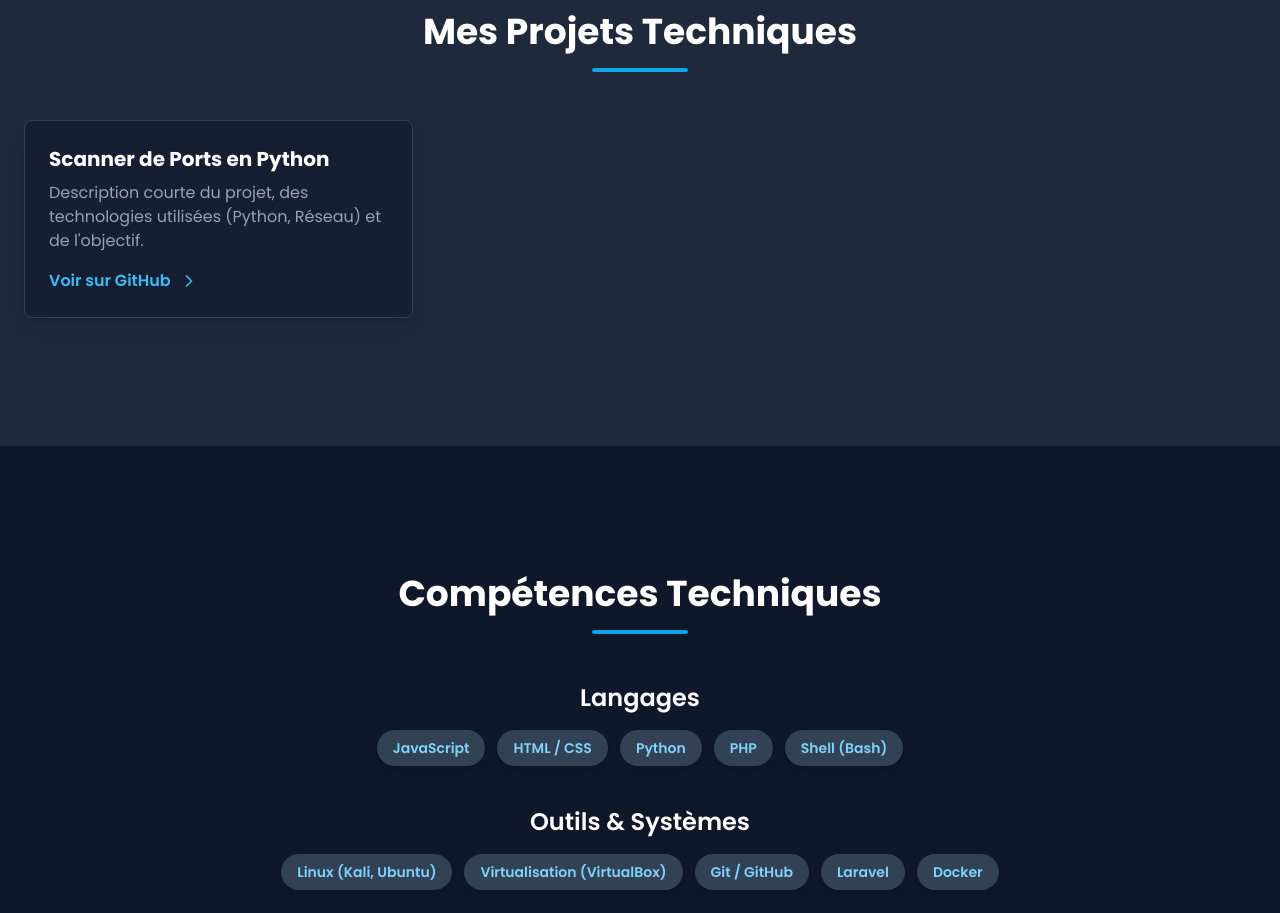
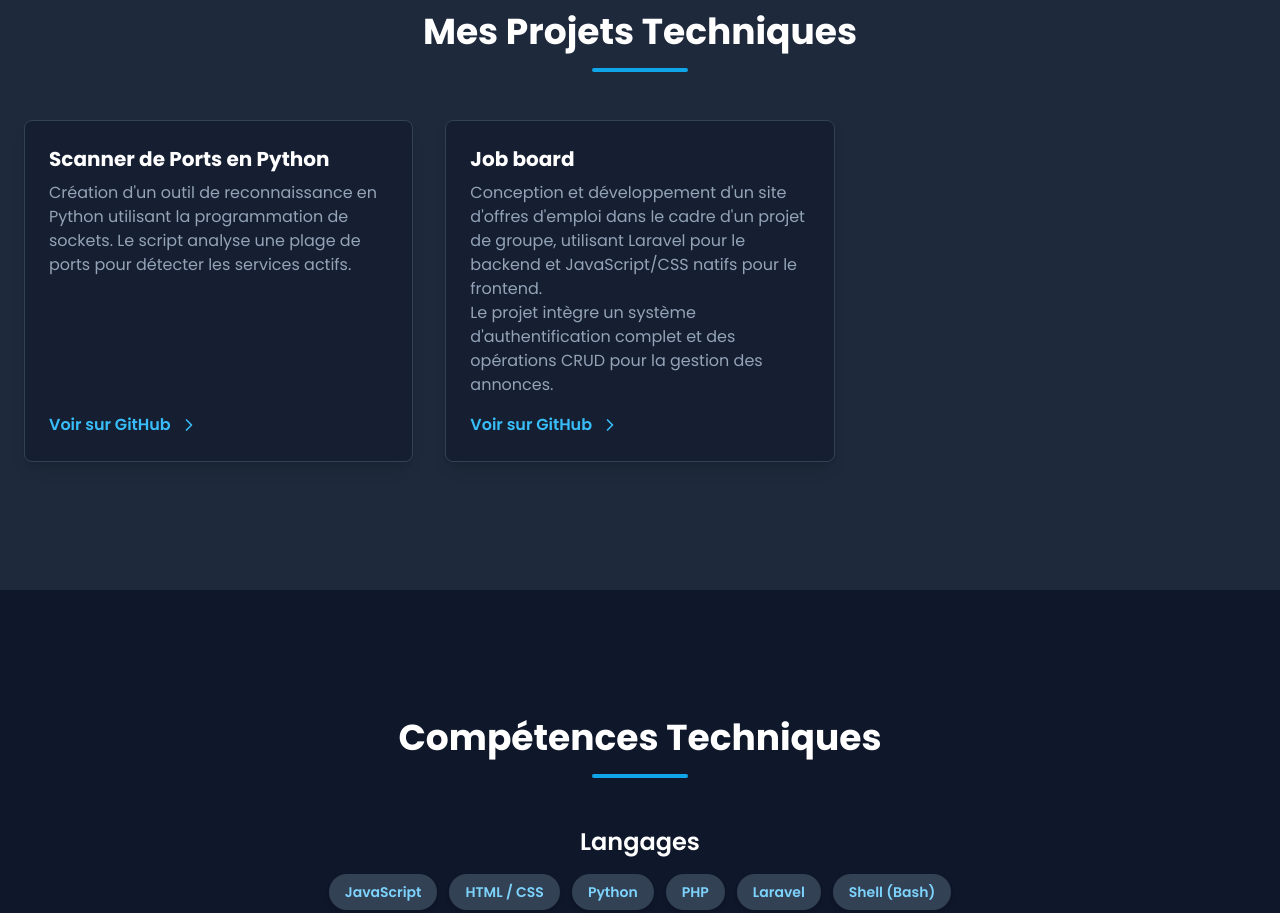
Before and after one commit to euphrosyne-dev/portfolio, a plain HTML site: page index.html in a window 1280 px wide. Shown: the part 1600-2513 px from the top of the page. Drawn offline with nearby package versions, Linux system fonts and the light colour scheme.

Commit message:
Add school project and displace 'Laravel' element in 'Language' section

```diff
--- a/index.html
+++ b/index.html
@@ -202,10 +202,33 @@
                         <div class="p-6 flex flex-col h-full">
                             <h3 class="text-xl font-bold text-white mb-2">Scanner de Ports en Python</h3>
                             <p class="text-slate-400 flex-grow mb-4">
-                                Description courte du projet, des technologies utilisées (Python, Réseau) et de
-                                l'objectif.
+                                Création d'un outil de reconnaissance en Python utilisant la programmation de sockets.
+                                Le script analyse une plage de ports pour détecter les services actifs.
                             </p>
-                            <a href="https://github.com/euphrosyne-dev/my-resume" target="_blank"
+                            <a href="https://github.com/euphrosyne-dev/port-scanner" target="_blank"
+                                class="mt-auto self-start flex items-center text-sky-400 font-semibold group-hover:text-sky-300 transition">
+                                Voir sur GitHub
+                                <svg xmlns="http://www.w3.org/2000/svg" width="20" height="20" viewBox="0 0 24 24"
+                                    fill="none" stroke="currentColor" stroke-width="2" stroke-linecap="round"
+                                    stroke-linejoin="round" class="ml-2 group-hover:translate-x-1 transition-transform">
+                                    <path d="M9 18l6-6-6-6" />
+                                </svg>
+                            </a>
+                        </div>
+                    </div>
+                    <div
+                        class="reveal bg-slate-900/50 rounded-lg shadow-lg overflow-hidden border border-slate-700 hover:border-sky-500 transition-all duration-300 transform hover:-translate-y-2 group">
+                        <div class="p-6 flex flex-col h-full">
+                            <h3 class="text-xl font-bold text-white mb-2">Job board</h3>
+                            <p class="text-slate-400 flex-grow mb-4">
+                                Conception et développement d'un site d'offres d'emploi dans le cadre d'un projet de
+                                groupe, utilisant Laravel pour le backend et JavaScript/CSS natifs pour le frontend.
+                                <br>
+                                Le projet intègre un système d'authentification complet et des opérations CRUD pour la
+                                gestion des annonces.
+                            </p>
+
+                            <a href="" target="_blank"
                                 class="mt-auto self-start flex items-center text-sky-400 font-semibold group-hover:text-sky-300 transition">
                                 Voir sur GitHub
                                 <svg xmlns="http://www.w3.org/2000/svg" width="20" height="20" viewBox="0 0 24 24"
@@ -234,6 +257,7 @@
                             <span class="skill-pill">HTML / CSS</span>
                             <span class="skill-pill">Python</span>
                             <span class="skill-pill">PHP</span>
+                            <span class="skill-pill">Laravel</span>
                             <span class="skill-pill">Shell (Bash)</span>
                         </div>
                     </div>
@@ -243,7 +267,6 @@
                             <span class="skill-pill">Linux (Kali, Ubuntu)</span>
                             <span class="skill-pill">Virtualisation (VirtualBox)</span>
                             <span class="skill-pill">Git / GitHub</span>
-                            <span class="skill-pill">Laravel</span>
                             <span class="skill-pill">Docker</span>
                         </div>
                     </div>
@@ -267,7 +290,8 @@
                 </p>
 
                 <div class="max-w-xl mx-auto">
-                    <form id="contact-form" action="https://api.web3forms.com/submit" method="POST" class="space-y-6 text-left">
+                    <form id="contact-form" action="https://api.web3forms.com/submit" method="POST"
+                        class="space-y-6 text-left">
 
                         <input type="hidden" name="access_key" value="a390ae5a-f50e-4f26-87d4-ecdda48b9d19">
                         <input type="hidden" name="subject" value="Nouveau message depuis votre Portfolio">
```
